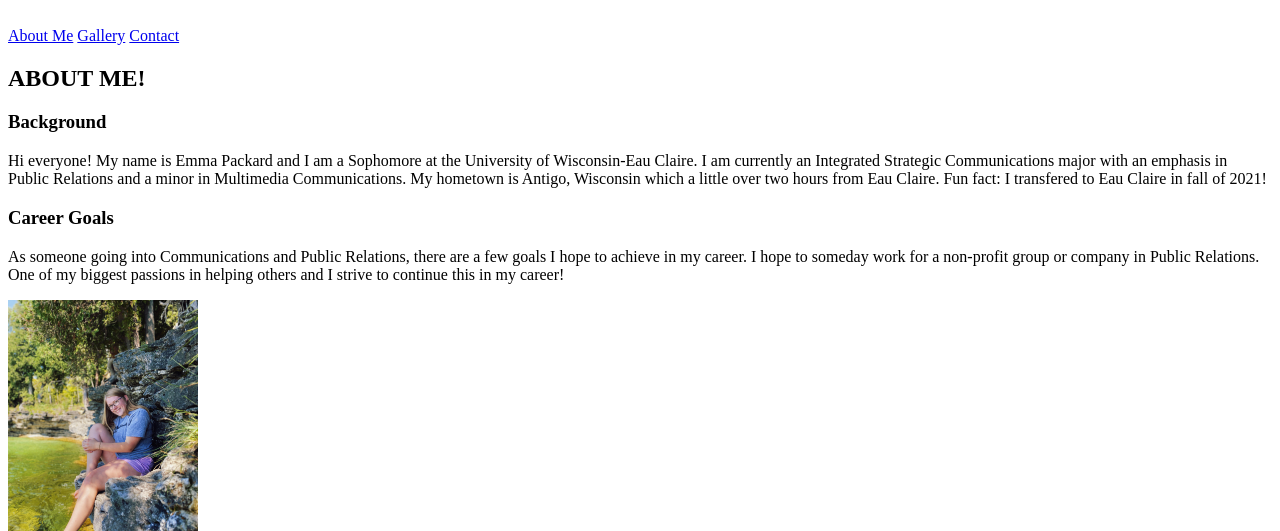
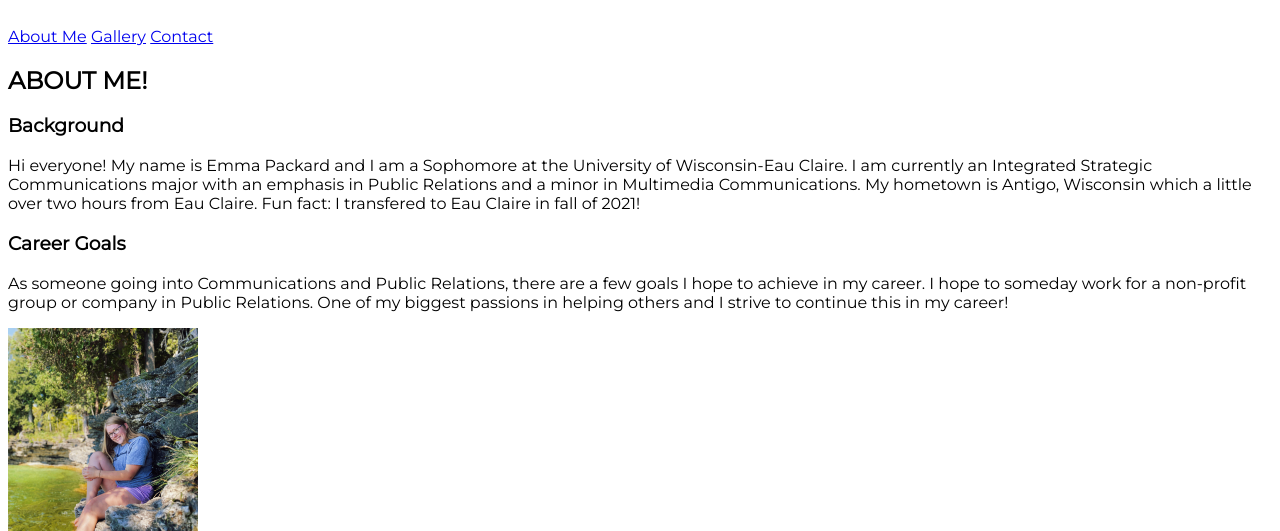
Before and after one commit to emmapackard-20/portfolio, a plain HTML site: page portfolio/index.html in a window 1280 px wide. Shown: the part 269-800 px from the top of the page. Drawn offline with Linux system fonts and the light colour scheme.

Commit message:
worked on portfolio

```diff
--- a/portfolio/index.html
+++ b/portfolio/index.html
@@ -6,6 +6,9 @@
     <meta name="viewport" content="width=device-width, initial-scale=1.0">
     <title>Emma Packard</title>
     <link rel="stylesheet" type="text/css" href="styles.css">
+    <link rel="preconnect" href="https://fonts.googleapis.com">
+    <link rel="preconnect" href="https://fonts.gstatic.com" crossorigin>
+    <link href="https://fonts.googleapis.com/css2?family=Montserrat&display=swap" rel="stylesheet">
 </head>
 <body>
     <header>
--- a/portfolio/styles.css
+++ b/portfolio/styles.css
@@ -1,3 +1,6 @@
+body{
+    font-family: 'Montserrat', sans-serif;
+}
 header>h1>img{
     max-width: 25%;
     padding-top: 0;
@@ -8,3 +11,6 @@ header>h1>img{
 .gallery img{
     max-width: 15%;
 }
+.about-me div{
+
+}
```
